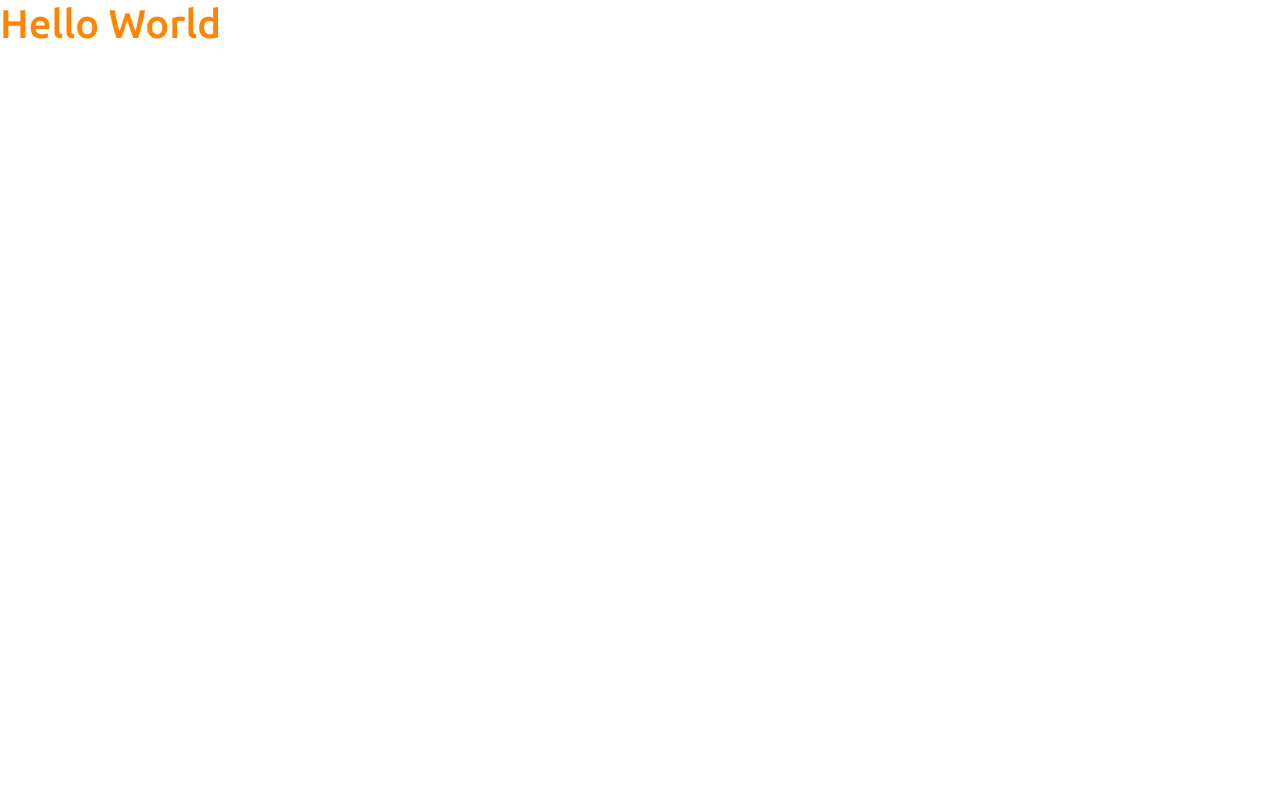
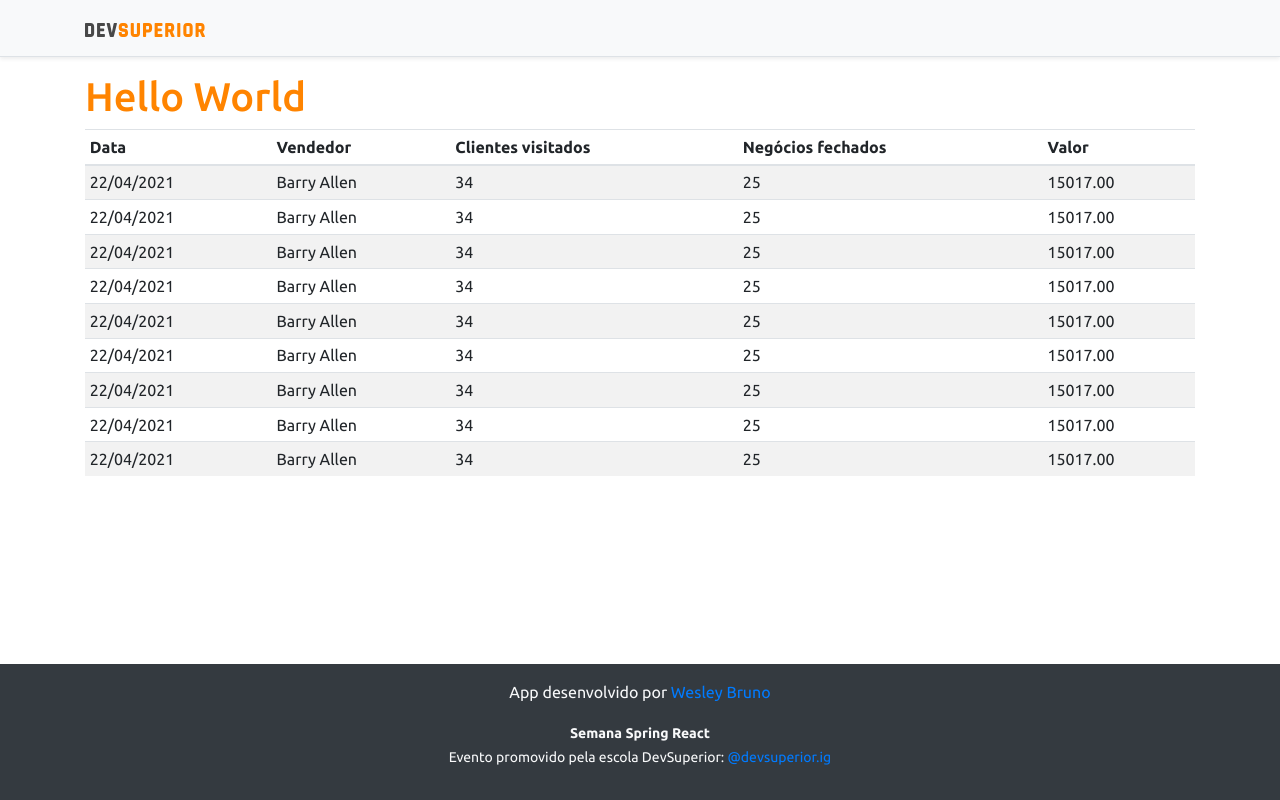
Before and after one commit to brunowbbs/Dashboard-store, a React (Create React App) app in the folder frontend/: page / in a window 1280 px wide. Built offline with nearby package versions, Linux system fonts and the light colour scheme.

Commit message:
Basic static components

```diff
--- a/frontend/src/App.tsx
+++ b/frontend/src/App.tsx
@@ -1,9 +1,18 @@
+import DataTable from "components/DataTable";
+import Footer from "components/Footer";
+import Navbar from "components/Navbar";
 
 function App() {
   return (
-    <div>
-      <h1 className="text-primary">Hello World</h1>
-    </div>
+    <>
+      <Navbar />
+      <div className="container">
+        <h1 className="text-primary">Hello World</h1>
+
+        <DataTable/>
+      </div>
+      <Footer/>
+    </>
   );
 }
 
--- /dev/null
+++ b/frontend/src/components/DataTable/index.tsx
@@ -0,0 +1,85 @@
+const DataTable = () => {
+  return (
+    <div className="table-responsive">
+      <table className="table table-striped table-sm">
+        <thead>
+          <tr>
+            <th>Data</th>
+            <th>Vendedor</th>
+            <th>Clientes visitados</th>
+            <th>Negócios fechados</th>
+            <th>Valor</th>
+          </tr>
+        </thead>
+        <tbody>
+          <tr>
+            <td>22/04/2021</td>
+            <td>Barry Allen</td>
+            <td>34</td>
+            <td>25</td>
+            <td>15017.00</td>
+          </tr>
+          <tr>
+            <td>22/04/2021</td>
+            <td>Barry Allen</td>
+            <td>34</td>
+            <td>25</td>
+            <td>15017.00</td>
+          </tr>
+          <tr>
+            <td>22/04/2021</td>
+            <td>Barry Allen</td>
+            <td>34</td>
+            <td>25</td>
+            <td>15017.00</td>
+          </tr>
+          <tr>
+            <td>22/04/2021</td>
+            <td>Barry Allen</td>
+            <td>34</td>
+            <td>25</td>
+            <td>15017.00</td>
+          </tr>
+          <tr>
+            <td>22/04/2021</td>
+            <td>Barry Allen</td>
+            <td>34</td>
+            <td>25</td>
+            <td>15017.00</td>
+          </tr>
+          <tr>
+            <td>22/04/2021</td>
+            <td>Barry Allen</td>
+            <td>34</td>
+            <td>25</td>
+            <td>15017.00</td>
+          </tr>
+          <tr>
+            <td>22/04/2021</td>
+            <td>Barry Allen</td>
+            <td>34</td>
+            <td>25</td>
+            <td>15017.00</td>
+          </tr>
+          <tr>
+            <td>22/04/2021</td>
+            <td>Barry Allen</td>
+            <td>34</td>
+            <td>25</td>
+            <td>15017.00</td>
+          </tr>
+          <tr>
+            <td>22/04/2021</td>
+            <td>Barry Allen</td>
+            <td>34</td>
+            <td>25</td>
+            <td>15017.00</td>
+          </tr>
+        </tbody>
+      </table>
+    </div>
+
+  )
+}
+
+export default DataTable;
--- /dev/null
+++ b/frontend/src/components/Footer/index.tsx
@@ -0,0 +1,13 @@
+const Footer = () => {
+  return (
+    <footer className="footer mt-auto py-3 bg-dark">
+      <div className="container">
+        <p className="text-light">App desenvolvido por <a href="https://github.com/brunowbbs" target="_blank" rel="noreferrer">Wesley Bruno</a></p>
+        <p className="text-light"><small><strong>Semana Spring React</strong><br />
+        Evento promovido pela escola DevSuperior: <a href="https://instagram.com/devsuperior.ig" target="_blank" rel="noreferrer">@devsuperior.ig</a></small></p>
+      </div>
+    </footer>
+  )
+}
+
+export default Footer;
--- /dev/null
+++ b/frontend/src/components/Navbar/index.tsx
@@ -0,0 +1,15 @@
+import ImgDsDark from 'assets/img/ds_dark.svg'
+
+function Navbar() {
+  return (
+    <div className="d-flex flex-column flex-md-row align-items-center p-3 px-md-4 mb-3 bg-light border-bottom shadow-sm">
+    <div className="container">
+      <nav className="my-2 my-md-0 mr-md-3">
+        <img src={ImgDsDark} alt="DevSuperior" width="120" />
+      </nav>
+    </div>
+  </div>
+  );
+}
+
+export default Navbar;
```
Also changed, not shown: frontend/src/assets/img/ds_dark.svg (added).
